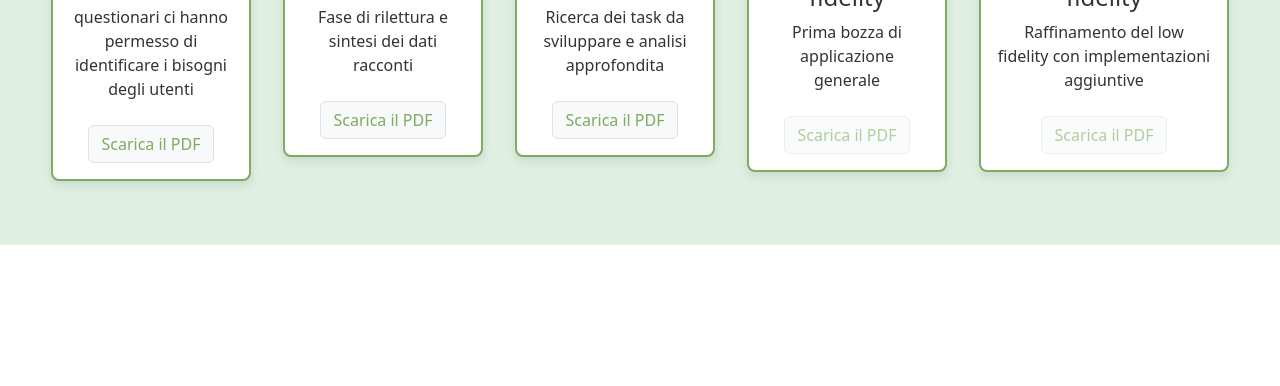
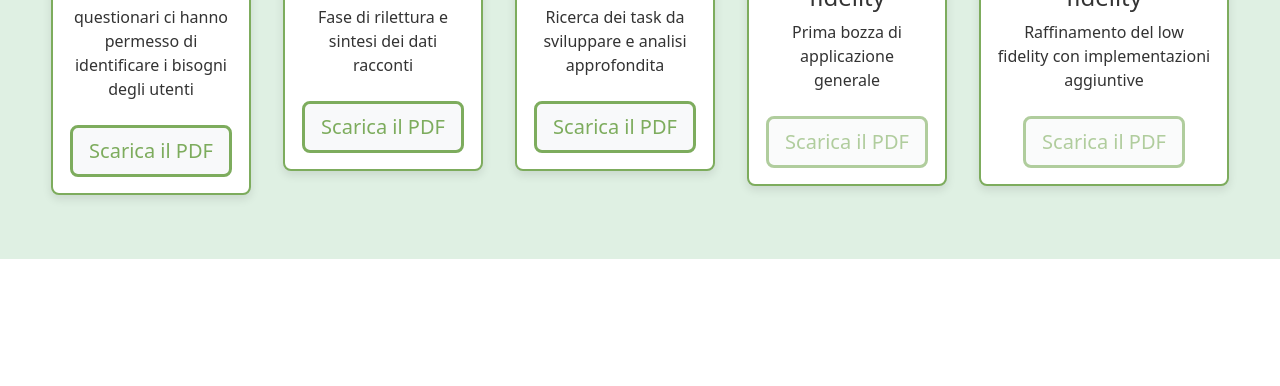
Before and after one commit to GabrieleCrimella/HCI_project, a plain HTML site: page index.html in a window 1280 px wide. Shown: the part 933-1319 px from the top of the page. Drawn offline with nearby package versions, Linux system fonts and the light colour scheme.

Commit message:
seconda bozza

```diff
--- a/index.html
+++ b/index.html
@@ -213,7 +213,7 @@
                         <div class="timeline-content">
                             <h4>Needfinding</h4>
                             <p>Interviste e questionari ci hanno permesso di identificare i bisogni degli utenti</p>
-                            <a href="C1/H1-Needfinding.pdf" class="btn btn-light border">Scarica il PDF</a>
+                            <a href="C1/H1-Needfinding.pdf" class="btn btn-lg btn-light">Scarica il PDF</a>
                         </div>
                     </div>
                     <!-- Linea -->
@@ -224,7 +224,7 @@
                         <div class="timeline-content">
                             <h4>Raffinamento</h4>
                             <p>Fase di rilettura e sintesi dei dati racconti</p>
-                            <a href="C2/HW2-Refinement.pdf" class="btn btn-light border">Scarica il PDF</a>
+                            <a href="C2/HW2-Refinement.pdf" class="btn btn-lg btn-light">Scarica il PDF</a>
                         </div>
                     </div>
                     <!-- Linea -->
@@ -235,7 +235,7 @@
                         <div class="timeline-content">
                             <h4>Storyboard</h4>
                             <p>Ricerca dei task da sviluppare e analisi approfondita</p>
-                            <a href="C3/HW3-TaskAnalysis&LowFidelity.pdf" class="btn btn-light border">Scarica il PDF</a>
+                            <a href="C3/HW3-TaskAnalysis&LowFidelity.pdf" class="btn btn-lg btn-light">Scarica il PDF</a>
                         </div>
                     </div>
                     <!-- Linea -->
@@ -246,7 +246,7 @@
                         <div class="timeline-content">
                             <h4>Prototipo low fidelity</h4>
                             <p>Prima bozza di applicazione generale</p>
-                            <a class="btn btn-light border" disabled title="Disponibile prossimamente">Scarica il PDF</a>
+                            <a class="btn btn-lg btn-light" disabled title="Disponibile prossimamente">Scarica il PDF</a>
                         </div>
                     </div>
                     <!-- Linea -->
@@ -257,7 +257,7 @@
                         <div class="timeline-content" style="width: 250px">
                             <h4>Prototipo medium fidelity</h4>
                             <p>Raffinamento del low fidelity con implementazioni aggiuntive</p>
-                            <a class="btn btn-light border" disabled title="Disponibile prossimamente">Scarica il PDF</a>
+                            <a class="btn btn-lg btn-light" disabled title="Disponibile prossimamente">Scarica il PDF</a>
                         </div>
                     </div>
                 </div>
```
Also changed, not shown: css/styles.css.
